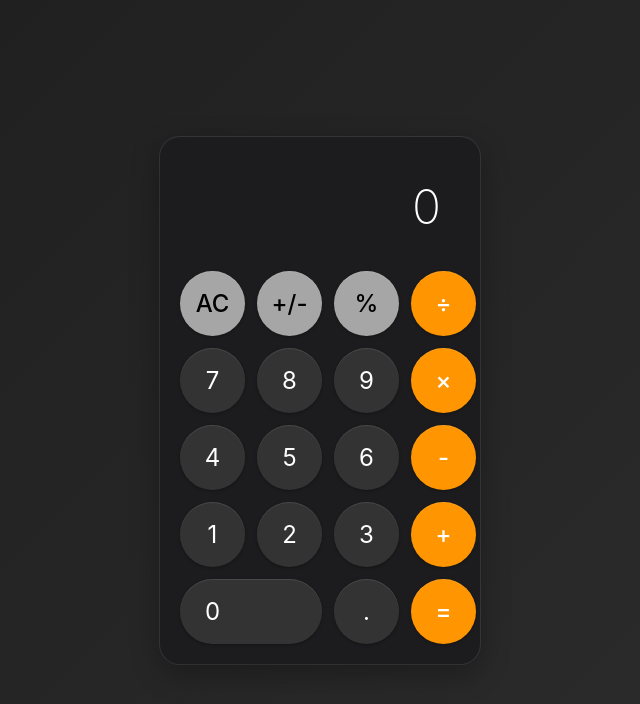
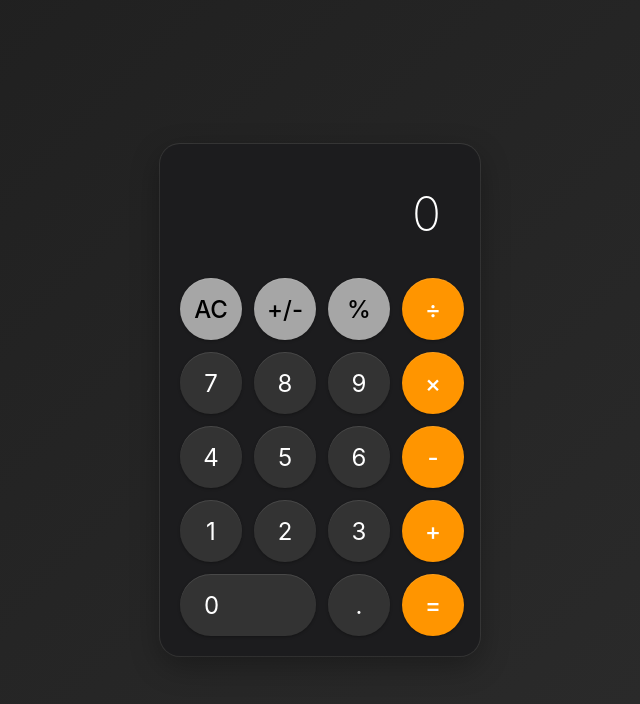
Before and after one commit to Felipe-Moreno-Marciales/Calculadora-Online, a plain HTML site: page index.html in a window 1280 px wide. Shown: the whole page, without its empty margins (320-960 px from the left). Drawn offline with Linux system fonts and the light colour scheme.

Commit message:
Versíon 1.0 | Estable

```diff
--- a/style.css
+++ b/style.css
@@ -55,8 +55,9 @@ body {
 .btn {
     border: none;
     border-radius: 50%;
-    width: 65px;
-    height: 65px;
+    /* Ajustamos el tamaño para que quepa en el contenedor */
+    width: 62px;
+    height: 62px;
     font-size: 24px;
     font-weight: 400;
     cursor: pointer;
@@ -123,10 +124,11 @@ body {
 /* Botón 0 - doble ancho */
 .btn.zero {
     grid-column: span 2;
-    border-radius: 32.5px;
-    width: 142px;
+    border-radius: 31px;
+    /* Ajustamos el ancho del botón cero (62*2 + 12 de gap) */
+    width: 136px;
     justify-content: flex-start;
-    padding-left: 25px;
+    padding-left: 24px;
 }
 
 /* Efectos de sombra para botones */
```
